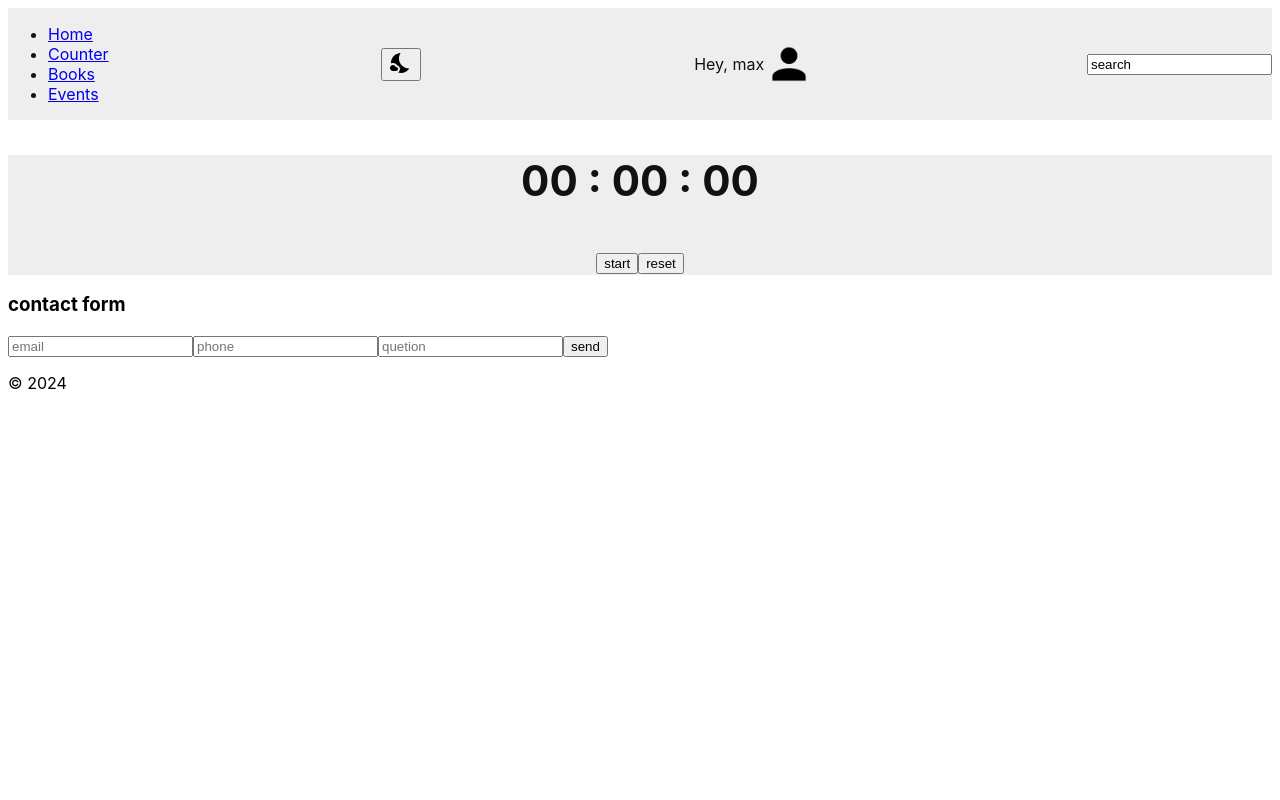
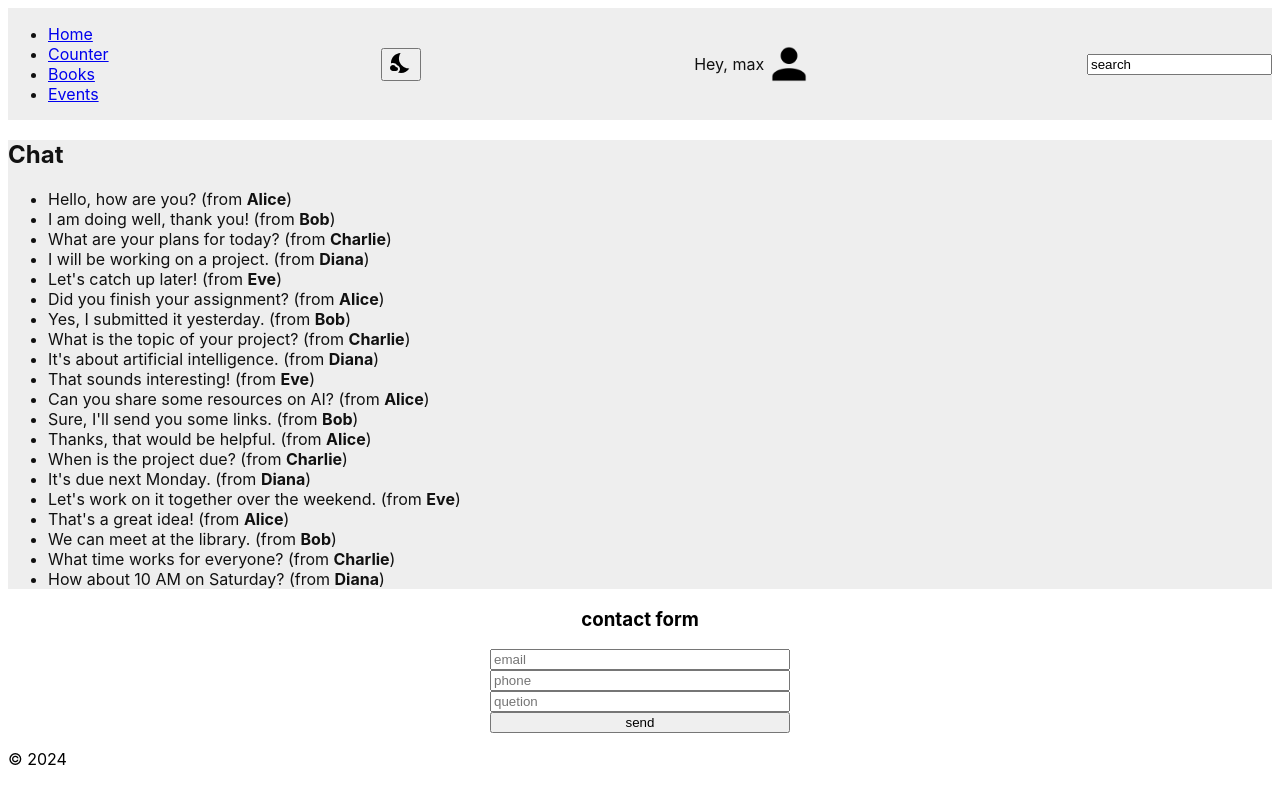
Before and after one commit to DimPack/reactVitaPractic, a React (Vite) app: page / in a window 1280 px wide. Built offline with nearby package versions, Linux system fonts and the light colour scheme.

Commit message:
add Chat at useReducer

```diff
--- /dev/null
+++ b/public/data/chat.json
@@ -0,0 +1,126 @@
+{
+  "users": [
+    {
+      "id": 1,
+      "name": "Alice"
+    },
+    {
+      "id": 2,
+      "name": "Bob"
+    },
+    {
+      "id": 3,
+      "name": "Charlie"
+    },
+    {
+      "id": 4,
+      "name": "Diana"
+    },
+    {
+      "id": 5,
+      "name": "Eve"
+    }
+  ],
+  "messages": [
+    {
+      "id": 1,
+      "content": "Hello, how are you?",
+      "authorId": 1
+    },
+    {
+      "id": 2,
+      "content": "I am doing well, thank you!",
+      "authorId": 2
+    },
+    {
+      "id": 3,
+      "content": "What are your plans for today?",
+      "authorId": 3
+    },
+    {
+      "id": 4,
+      "content": "I will be working on a project.",
+      "authorId": 4
+    },
+    {
+      "id": 5,
+      "content": "Let's catch up later!",
+      "authorId": 5
+    },
+    {
+      "id": 6,
+      "content": "Did you finish your assignment?",
+      "authorId": 1
+    },
+    {
+      "id": 7,
+      "content": "Yes, I submitted it yesterday.",
+      "authorId": 2
+    },
+    {
+      "id": 8,
+      "content": "What is the topic of your project?",
+      "authorId": 3
+    },
+    {
+      "id": 9,
+      "content": "It's about artificial intelligence.",
+      "authorId": 4
+    },
+    {
+      "id": 10,
+      "content": "That sounds interesting!",
+      "authorId": 5
+    },
+    {
+      "id": 11,
+      "content": "Can you share some resources on AI?",
+      "authorId": 1
+    },
+    {
+      "id": 12,
+      "content": "Sure, I'll send you some links.",
+      "authorId": 2
+    },
+    {
+      "id": 13,
+      "content": "Thanks, that would be helpful.",
+      "authorId": 1
+    },
+    {
+      "id": 14,
+      "content": "When is the project due?",
+      "authorId": 3
+    },
+    {
+      "id": 15,
+      "content": "It's due next Monday.",
+      "authorId": 4
+    },
+    {
+      "id": 16,
+      "content": "Let's work on it together over the weekend.",
+      "authorId": 5
+    },
+    {
+      "id": 17,
+      "content": "That's a great idea!",
+      "authorId": 1
+    },
+    {
+      "id": 18,
+      "content": "We can meet at the library.",
+      "authorId": 2
+    },
+    {
+      "id": 19,
+      "content": "What time works for everyone?",
+      "authorId": 3
+    },
+    {
+      "id": 20,
+      "content": "How about 10 AM on Saturday?",
+      "authorId": 4
+    }
+  ]
+}
--- a/src/App.jsx
+++ b/src/App.jsx
@@ -37,6 +37,6 @@ function App() {
     </ThemeContext.Provider>
   );
 }
-//https://www.youtube.com/watch?v=6TKOUmE8zac&list=PLxQIdU5bMkOiUg3p6X4BXVpIfWzMaLV7l&index=177
-//PFM2024-1_REACT_customHooks_useReducer_081_2
+//https://www.youtube.com/watch?v=NB8Ui-jGAW8&list=PLxQIdU5bMkOiUg3p6X4BXVpIfWzMaLV7l&index=177
+//PFM2024-1_REACT_useReducer_useRef_useId_082_1
 export default App;
--- /dev/null
+++ b/src/components/Chat/actionTypes.js
@@ -0,0 +1,6 @@
+const TYPES = {
+  DATA_LOAD_PENDING: "DATA_LOAD_PENDING",
+  DATA_LOAD_SUCCESS: "DATA_LOAD_SUCCESS",
+  DATA_LOAD_ERORR: "DATA_LOAD_ERORR",
+};
+export default TYPES;
--- /dev/null
+++ b/src/components/Chat/index.jsx
@@ -0,0 +1,42 @@
+import { useReducer, useEffect } from "react";
+import reducer from "./reducer";
+import TYPES from "./actionTypes";
+
+
+const Chat = () => {
+  const [state, dispatch] = useReducer(reducer, {
+    messages: [],
+    users: [],
+    error: null,
+    isPending: false,
+  });
+
+  useEffect(() => {
+    dispatch({ type: TYPES.DATA_LOAD_PENDING });
+    fetch("/data/chat.json")
+      .then((response) => response.json())
+      .then((data) => dispatch({ type: TYPES.DATA_LOAD_SUCCESS, payload: data }))
+      .catch((error) => dispatch({ type: TYPES.DATA_LOAD_ERORR, payload: error }));
+  }, []);
+  const { messages, error, isPending } = state;
+
+  const showMessages = ({ id, content, author: { name } }) => (
+    <li key={id}>
+      {content} (from <b>{name}</b>)
+    </li>
+  );
+  if (isPending) {
+    return <h4>loading ...</h4>;
+  }
+  if (error) {
+    return <h4>error ...</h4>;
+  }
+  return (
+    <section>
+      <h2>Chat</h2>
+      {messages.length && <ul>{messages.map(showMessages)}</ul>}
+    </section>
+  );
+};
+
+export default Chat;
--- /dev/null
+++ b/src/components/Chat/reducer.js
@@ -0,0 +1,42 @@
+import TYPES from "./actionTypes";
+
+const reducer = (state, action) => {
+  const { type, payload } = action;
+  switch (type) {
+    case TYPES.DATA_LOAD_PENDING: {
+      return {
+        ...state,
+        isPending: payload,
+      };
+    }
+    case TYPES.DATA_LOAD_SUCCESS: {
+      const { users, messages } = payload;
+      const usersMap = new Map();
+      users.forEach((user) => usersMap.set(user.id, user));
+      const messagesWithAuthor = messages.map((messages) => ({
+        ...messages,
+        author: usersMap.get(messages.authorId),
+      }));
+
+      return {
+        ...state,
+        error: null,
+        isPending: false,
+        users,
+        messages: messagesWithAuthor,
+      };
+    }
+    case TYPES.DATA_LOAD_ERORR: {
+      return {
+        ...state,
+        isPending: false,
+        error: payload,
+      };
+    }
+    default:
+      break;
+  }
+  return state;
+};
+
+export default reducer;
--- a/src/components/forms/ContactForm/index.jsx
+++ b/src/components/forms/ContactForm/index.jsx
@@ -15,8 +15,8 @@ const ContactForm = () => {
   };
   return (
     <div>
-      <h3>contact form</h3>
-      <form>
+      <h3 style={{textAlign: 'center'}}>contact form</h3>
+      <form style={{ display: "flex", flexDirection: "column" , width: '300px', margin: 'auto'}}>
         <input
           type="text"
           name="email"
--- a/src/pages/HomePage.jsx
+++ b/src/pages/HomePage.jsx
@@ -2,8 +2,10 @@ import { useContext } from "react";
 import cx from "classnames";
 import styles from "./HomePage.module.scss";
 import { ThemeContext } from "../context";
-import StopWatch from "../components/StopWatch/index";
+import Chat from '../components/Chat/index';
+// import StopWatch from "../components/StopWatch/index";
 import CONSTANTS from "../constants";
+
 
 const { THEME } = CONSTANTS;
 
@@ -17,7 +19,8 @@ const HomePage = () => {
 
   return (
     <section className={classNames}>
-      <StopWatch />
+      {/* <StopWatch /> */}
+      <Chat />
     </section>
   );
 };
```
